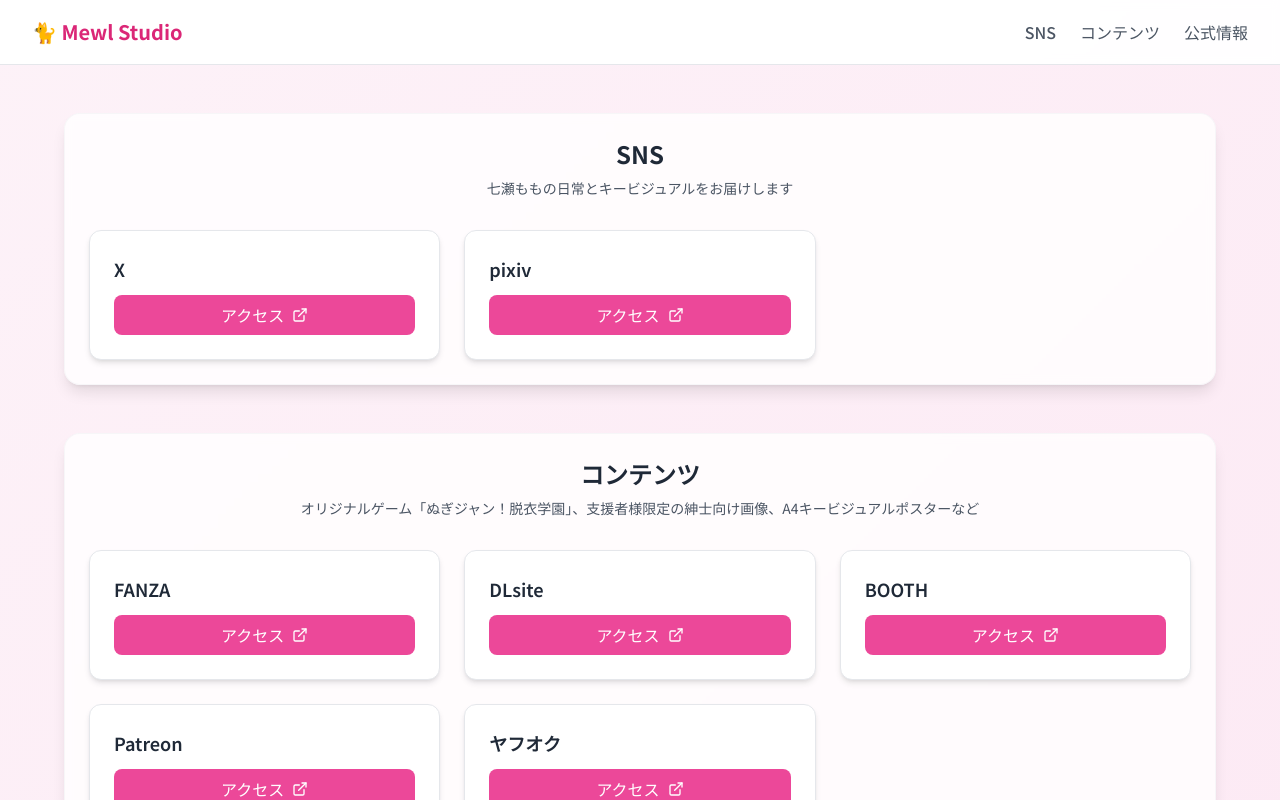
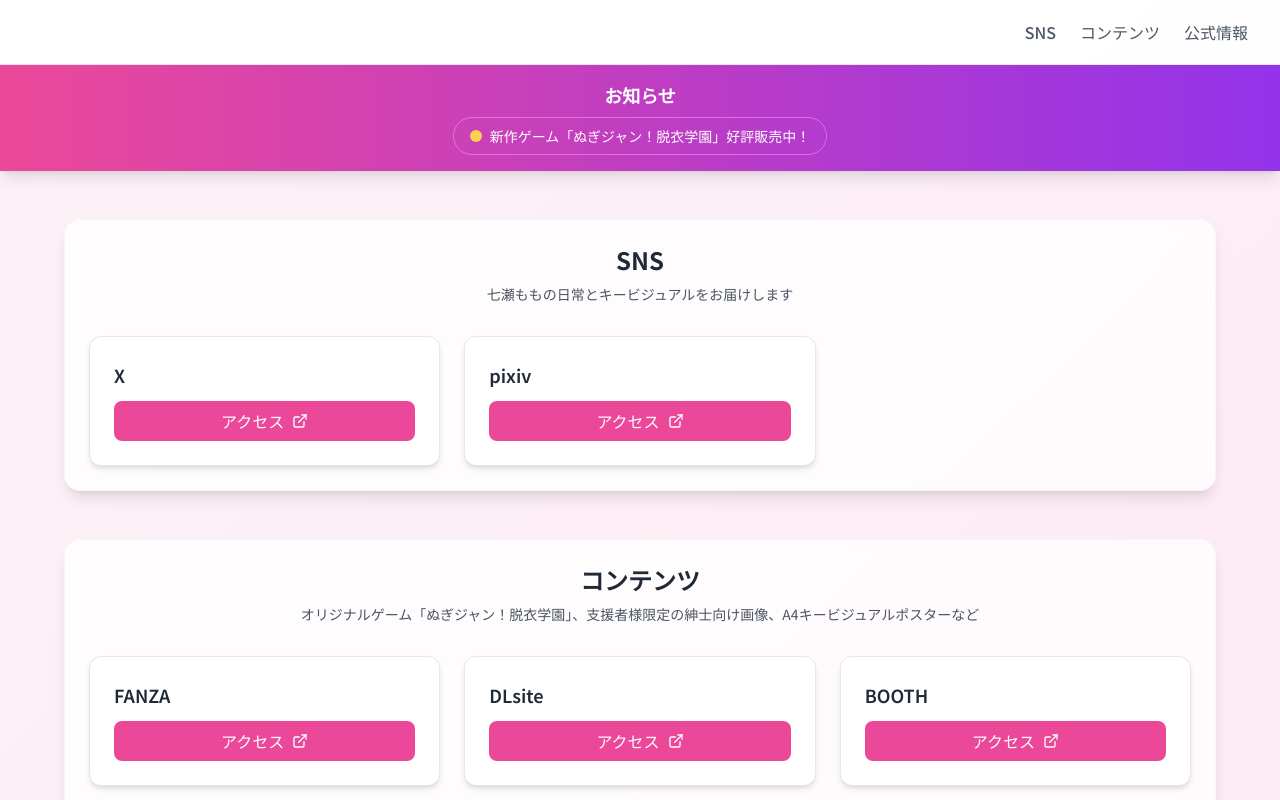
Before and after one commit to ma0lab/mewl, a React (Vite) app: page / in a window 1280 px wide. Shown: the top 800 px of the page. Built offline with nearby package versions, Linux system fonts and the light colour scheme.

Commit message:
feat: NoticeBarコンポーネントを追加し、SimpleHeaderのロゴを画像に変更しました。また、README.mdから愛のメッセージを削除しました。

```diff
--- a/src/App.jsx
+++ b/src/App.jsx
@@ -1,5 +1,6 @@
 import React from 'react'
 import SimpleHeader from './components/SimpleHeader'
+import NoticeBar from './components/NoticeBar'
 import LinkGrid from './components/LinkGrid'
 import Footer from './components/Footer'
 import { linksData } from './data/links'
@@ -8,6 +9,7 @@
   return (
     <div className="min-h-screen bg-simple-pattern dark:bg-gray-900">
       <SimpleHeader />
+      <NoticeBar />
       <main>
         <LinkGrid links={linksData} />
       </main>
--- a/src/components/Footer.jsx
+++ b/src/components/Footer.jsx
@@ -43,12 +43,6 @@
           </p>
         </div>
 
-        {/* 愛のメッセージ */}
-        <div className="text-center mt-8">
-          <p className="text-secondary-500 dark:text-secondary-500 text-sm flex items-center justify-center">
-            Made with <Heart className="h-4 w-4 mx-1 text-red-500" /> by the Mewl Studio team
-          </p>
-        </div>
       </div>
     </footer>
   )
--- /dev/null
+++ b/src/components/NoticeBar.jsx
@@ -0,0 +1,36 @@
+import React from 'react'
+
+const NoticeBar = () => {
+  const notice = {
+    text: "新作ゲーム「ぬぎジャン！脱衣学園」好評販売中！",
+    link: "#コンテンツ",
+    type: "info"
+  }
+
+  return (
+    <div className="bg-gradient-to-r from-pink-500 to-purple-600 text-white shadow-lg">
+      <div className="max-w-7xl mx-auto px-6 lg:px-8">
+        <div className="py-4">
+          <div className="text-center mb-2">
+            <h3 className="text-lg font-bold">お知らせ</h3>
+          </div>
+          <div className="flex items-center justify-center">
+            <a
+              href={notice.link}
+              className="text-sm font-medium text-white hover:text-yellow-200 transition-colors duration-200 border border-white/30 rounded-full px-4 py-2 hover:bg-white/10"
+              target={notice.link.startsWith('http') ? '_blank' : '_self'}
+              rel={notice.link.startsWith('http') ? 'noopener noreferrer' : ''}
+            >
+              <span className="flex items-center">
+                <span className="inline-block w-3 h-3 rounded-full mr-2 animate-pulse bg-yellow-300"></span>
+                {notice.text}
+              </span>
+            </a>
+          </div>
+        </div>
+      </div>
+    </div>
+  )
+}
+
+export default NoticeBar
--- a/src/components/SimpleHeader.jsx
+++ b/src/components/SimpleHeader.jsx
@@ -7,9 +7,13 @@
         <div className="flex justify-between items-center h-16">
           {/* ロゴ */}
           <div className="flex items-center">
-            <h1 className="text-xl font-bold text-pink-600 dark:text-pink-400">
-              🐈 Mewl Studio
-            </h1>
+            <div className="flex-shrink-0">
+              <img
+                src="/assets/images/mewl_logo.png"
+                alt="Mewl Studio"
+                className="h-12 w-auto"
+              />
+            </div>
           </div>
 
           {/* ナビゲーション */}
```
Also changed, not shown: 1 other file (tests, documents, lock files or other folders).
